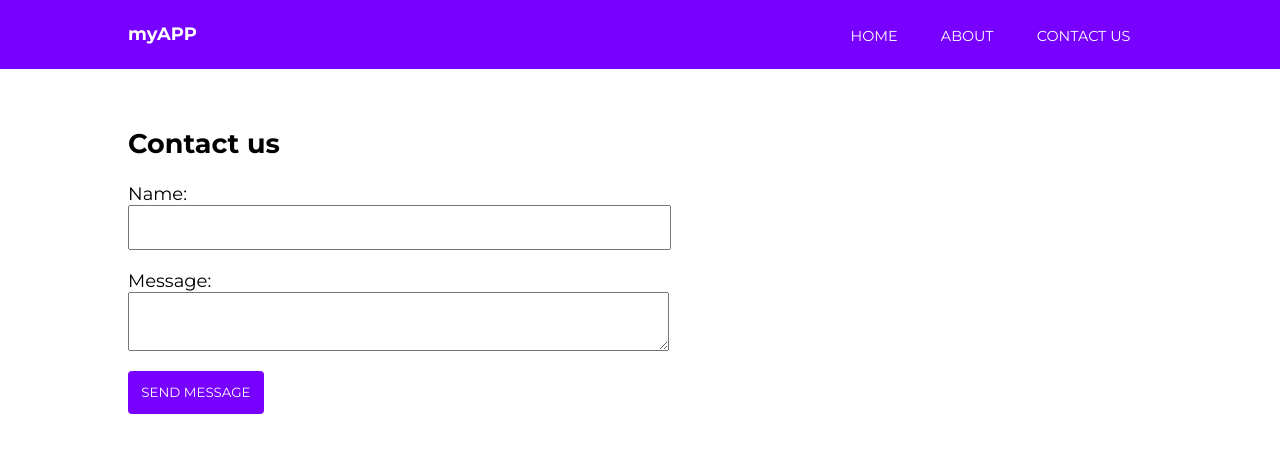
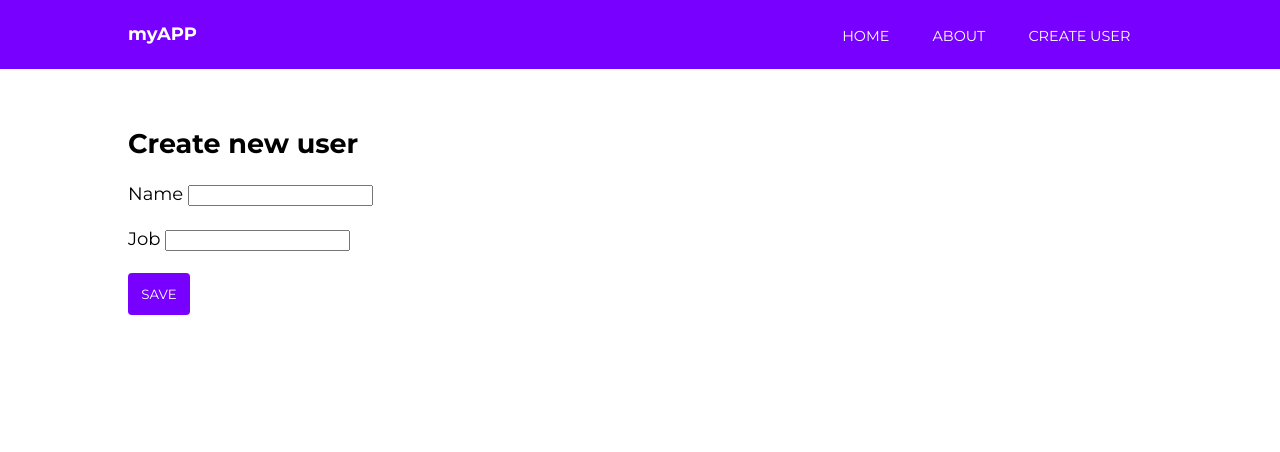
Before and after one commit to magovins/angular7-formazione, an Angular app: page /contact in a window 1280 px wide. Shown: the top 452 px of the page. Built offline with nearby package versions, Linux system fonts and the light colour scheme.

Commit message:
create user

```diff
--- a/src/app/contact/contact.component.html
+++ b/src/app/contact/contact.component.html
@@ -1,33 +1,16 @@
-<h1>Contact us</h1>
+<h1>Create new user</h1>
 
-<form [formGroup]="messageForm" (ngSubmit)="onSubmit()">
+<form [formGroup]="formData" (ngSubmit)="onSubmit()">
+  Name
+  <input type="text" formControlName="name"><br><br>
+  Job
+  <input type="text" formControlName="job"><br><br>
 
-  <h5 *ngIf="success">Your form is valid!</h5>
-
-  <label>
-    Name:
-    <input type="text" formControlName="name">
-    <div *ngIf="submitted && messageForm.controls.name.errors" class="error">
-      <div *ngIf="messageForm.controls.name.errors.required">Your name is required</div>
-    </div>
-  </label>
-
-  <label>
-    Message:
-    <textarea formControlName="message"></textarea>
-    <div *ngIf="submitted && messageForm.controls.message.errors" class="error">
-      <div *ngIf="messageForm.controls.message.errors.required">A message is required</div>
-    </div>
-  </label>
-
-  <input type="submit" value="Send message" class="cta">
+  <input type="submit" value="Save" class="cta">
 
 </form>
 
-<div *ngIf="submitted" class="results">
-  <strong>Name:</strong>
-  <span>{{ messageForm.controls.name.value }}</span>
 
-  <strong>Message:</strong>
-  <span>{{ messageForm.controls.message.value }}</span>
+<div *ngIf="success" class="results">
+  <strong>User saved!</strong>
 </div>
--- a/src/app/contact/contact.component.ts
+++ b/src/app/contact/contact.component.ts
@@ -1,5 +1,8 @@
-import { Component, OnInit } from '@angular/core';
-import { FormBuilder, FormGroup, Validators } from '@angular/forms';
+import { Component, Input, OnInit } from '@angular/core';
+import { registerModuleFactory } from '@angular/core/src/linker/ng_module_factory_loader';
+import { FormBuilder, FormControl, FormGroup, Validators } from '@angular/forms';
+import { CreateService } from '../create.service';
+import { User } from '../models/user.model';
 
 @Component({
   selector: 'app-contact',
@@ -8,25 +11,37 @@ import { FormBuilder, FormGroup, Validators } from '@angular/forms';
 })
 export class ContactComponent implements OnInit {
 
-  messageForm: FormGroup;
+  formGroup: FormGroup;
   submitted = false;
   success = false;
+  user: User;
+  formData: FormGroup;
 
-  constructor(private formBuilder: FormBuilder) { }
+  constructor(private formBuilder: FormBuilder, private createService: CreateService) { }
 
   ngOnInit() {
-    this.messageForm = this.formBuilder.group({
-      name: ['', Validators.required],
-      message: ['', Validators.required]
+    this.formData = new FormGroup({
+      name: new FormControl(),
+      job: new FormControl()
     });
   }
 
   onSubmit() {
-    this.submitted = true;
+    console.log(this.formData.value);
+    this.createService.addUser(this.formData.value).subscribe(res => {
+      console.log(res);
+      this.success = true;
+    });
+
+    /*this.submitted = true;
     if (this.messageForm.invalid) {
       return;
-    }
-    this.success = true;
+    }*/
+
   }
 
+
+
+
+
 }
--- /dev/null
+++ b/src/app/create.service.ts
@@ -0,0 +1,23 @@
+import { HttpClient } from '@angular/common/http';
+import { Injectable } from '@angular/core';
+import { Observable } from 'rxjs';
+import { map } from 'rxjs/operators';
+
+@Injectable({
+  providedIn: 'root'
+})
+export class CreateService {
+  risultato:any = "OK";
+  constructor(private http: HttpClient) { }
+
+  public addUser(value: any): Observable<any>{
+    console.log(value);
+    return this.http.post<Object>('https://reqres.in/api/users',value).pipe(
+      map(response => {
+        //console.log(data);
+        return response;
+      })
+    );
+
+  }
+}
--- a/src/app/models/user.model.ts
+++ b/src/app/models/user.model.ts
@@ -6,6 +6,8 @@ export class User implements Deserializable {
     public first_name: string;
     public id: number;
     public last_name: string;
+    public job: string;
+
 
     deserialize(input: any): this {
         return Object.assign(this, input);
@@ -14,6 +16,7 @@ export class User implements Deserializable {
     getFullName() {
         return this.first_name + ' ' + this.last_name;
     }
+
 
 }
 
--- a/src/app/nav/nav.component.html
+++ b/src/app/nav/nav.component.html
@@ -5,7 +5,7 @@
       <ul>
         <li><a routerLink="/">Home</a></li>
         <li><a routerLink="/about">About</a></li>
-        <li><a routerLink="/contact">Contact us</a></li>
+        <li><a routerLink="/contact">Create user</a></li>
       </ul>
     </nav>
   </div>
--- a/src/app/user-detail/user-detail.component.ts
+++ b/src/app/user-detail/user-detail.component.ts
@@ -23,7 +23,7 @@ export class UserDetailComponent implements OnInit {
     this.userId = this.router.snapshot.params.userId;
 
     this.service.getUser(this.userId).subscribe(user=>{
-      this.user= user;
+      this.user = user;
       console.log(this.user);
     });
   }
```
Also changed, not shown: 1 other file (tests, documents, lock files or other folders).
